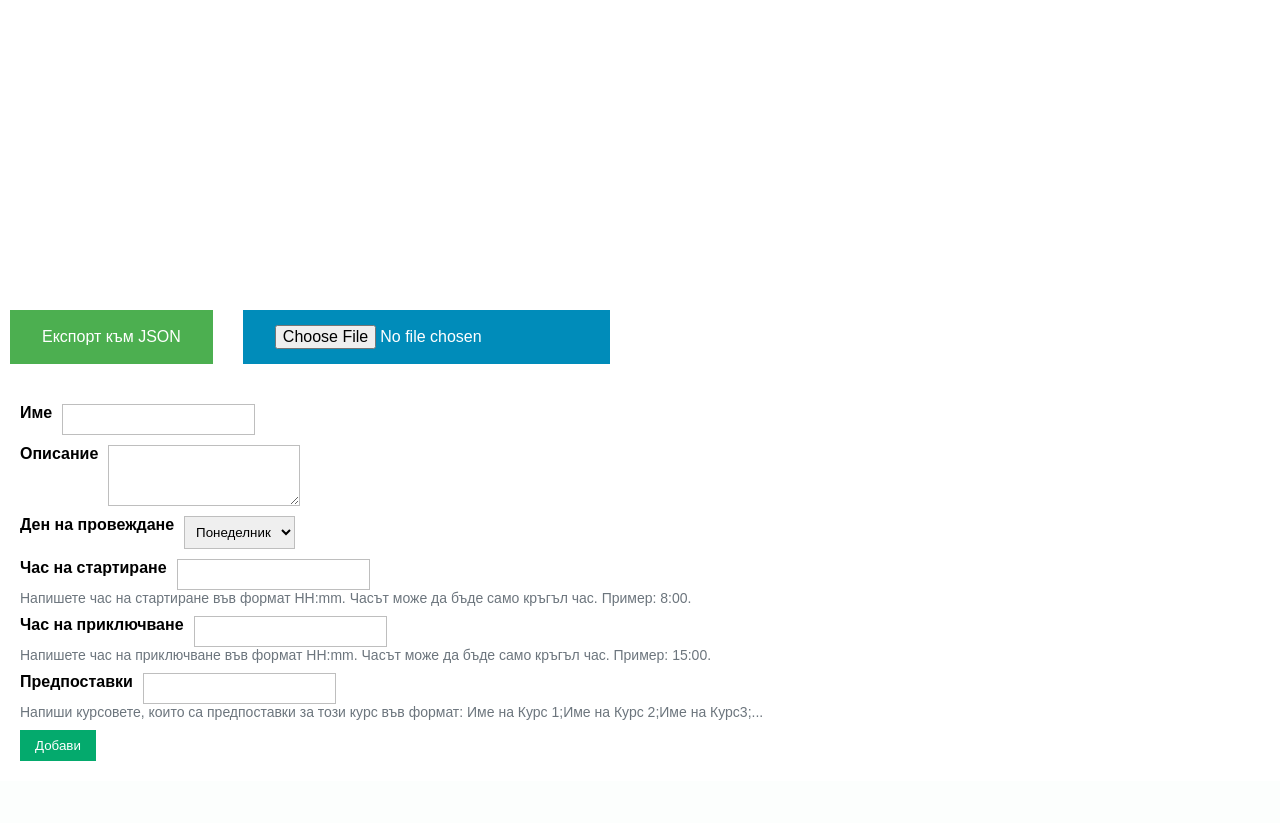
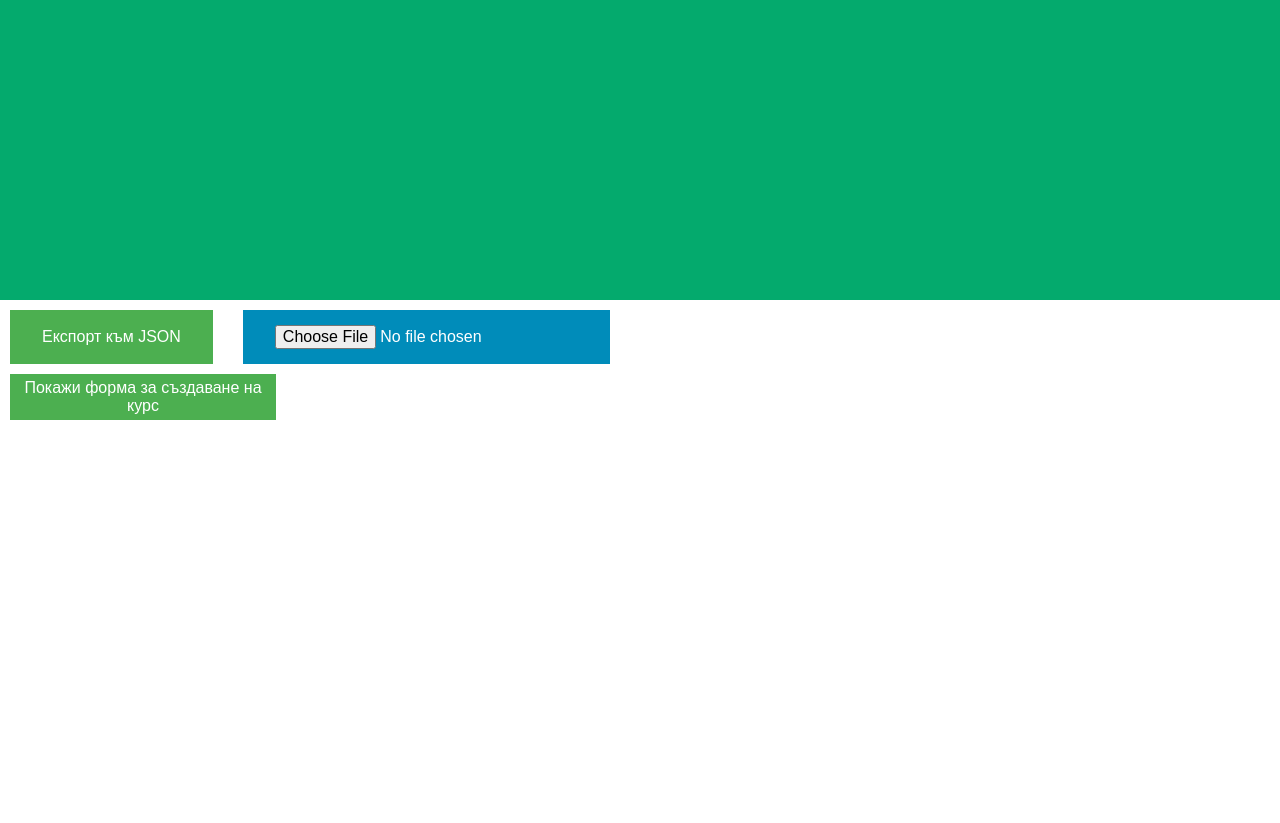
Before and after one commit to HristianIliev/Timetable, a PHP site: page / in a window 1280 px wide. Shown: the part 64-887 px from the top of the page. Before the commit the page ends 825 px from the top, so only its background shows below. Run offline with PHP 8.4, Linux system fonts and the light colour scheme; data that the repository does not hold is empty.

Commit message:
refactoring

```diff
--- a/display-timetable.css
+++ b/display-timetable.css
@@ -7,8 +7,8 @@
     grid-template-areas: ". week" "time content";
     grid-template-columns: 120px;
     grid-template-rows: 60px;
-    width: 100vw;
-    height: 100vh;
+    width: 95%;
+    height: 85vh;
 }
 
 .timetable .accent-pink-gradient {
--- a/index.html
+++ b/index.html
@@ -33,23 +33,34 @@
         <input id="file-input" type="file" name="name" class="button import-button" placeholder="Импорт от JSON"></input>
     </section>
 
+    <section class="row" id="create-course-title" type="button">
+        Покажи форма за създаване на курс
+    </section>
+
     <section class="flex-box centered">
         <form id="course-form" class="form-style">
-            <section class="input">
-                <section class="direction-row">
+            <table>
+                <tr>
+                    <td class="label">
                         <label for="titleInput">Име</label>
+                    </td>
+                    <td class="inputBox">
                         <input type="text" id="titleInput" pattern="^[А-Яа-я]+$" required>
-                </section>
-            </section>
-            <section class="input">
-                <section class="direction-row">
+                    </td>
+                </tr>
+                <tr>
+                    <td class="label">
                         <label for="descriptionInput">Описание</label>
+                    </td>
+                    <td class="inputBox">
                         <textarea id="descriptionInput" rows="3" class="field-textarea" required></textarea>
-                </section>
-            </section class="input">
-            <section class="form-item input">
-                <section class="direction-row">
+                    </td>
+                </tr>
+                <tr>
+                    <td class="label">
                         <label for="day">Ден на провеждане</label>
+                    </td>
+                    <td class="inputBox">
                         <select id="day" name="dayId" class="field-select">
                             <option value="Понеделник">Понеделник</option>
                             <option value="Вторник">Вторник</option>
@@ -57,30 +68,58 @@
                             <option value="Четвъртък">Четвъртък</option>
                             <option value="Петък">Петък</option>
                         </select>
-                </section>
-            </section>
-            <section class="input">
-                <section class="direction-row">
+                    </td>
+                </tr>
+                <tr>
+                    <td class="label">
                         <label for="startTimeInput">Час на стартиране</label>
+                    </td>
+                    <td class="inputBox">
                         <input type="text" id="startTimeInput" aria-describedby="startTimeHelp" pattern="^\w\w:00$" required>
-                </section>
+                    </td>
+                </tr>
+                <tr>
+                    <td></td>
+                    <td>
                         <section id="startTimeHelp" class="help">Напишете час на стартиране във формат HH:mm. Часът може да бъде само кръгъл час. Пример: 8:00.</section>
-            </section>
-            <section class="input">
-                <section class="direction-row">
+                    </td>
+                </tr>
+                <tr>
+                    <td class="label">
                         <label for="endTimeInput">Час на приключване</label>
+                    </td>
+                    <td class="inputBox">
                         <input type="text" id="endTimeInput" aria-describedby="endTimeHelp" pattern="^\w\w:00$" required>
-                </section>
+                    </td>
+                </tr>
+                <tr>
+                    <td></td>
+                    <td>
                         <section id="endTimeHelp" class="help">Напишете час на приключване във формат HH:mm. Часът може да бъде само кръгъл час. Пример: 15:00.</section>
-            </section>
-            <section class="input">
-                <section class="direction-row">
+                    </td>
+                </tr>
+                <tr>
+                    <td class="label">
                         <label for="dependenciesInput">Предпоставки</label>
+                    </td>
+                    <td class="inputBox">
                         <input type="text" id="dependenciesInput" aria-describedby="dependenciesHelp" pattern="^[А-Яа-я]+$" required>
-                </section>
+                    </td>
+                </tr>
+                <tr>
+                    <td></td>
+                    <td>
                         <section id="dependenciesHelp" class="help">Напиши курсовете, които са предпоставки за този курс във формат: Име на Курс 1;Име на Курс 2;Име на Курс3;... </section>
-            </section>
+                    </td>
+                </tr>
+                <tr>
+                    <td class="label">
+                    </td>
+                    <td class="inputBox">
                         <button id="submitBtn" type="submit">Добави</button>
+                    </td>
+                </tr>
+            </table>
         </form>
     </section>
 
--- a/index.js
+++ b/index.js
@@ -97,6 +97,22 @@ function addImportButtonListener() {
     });
 }
 
+function addCreateCourseButtonListener() {
+    let formElement = document.getElementById('course-form').style.visibility = 'hidden';
+    document.getElementById('create-course-title').addEventListener('click', (event) => {
+        let formElement = document.getElementById('course-form');
+        let buttonElement = document.getElementById('create-course-title');
+
+        if (formElement.style.visibility == 'hidden') {
+            buttonElement.innerHTML = 'Скрий форма за създаване на курс';
+            formElement.style.visibility = 'visible';
+        } else {
+            formElement.style.visibility = 'hidden';
+            buttonElement.innerHTML = 'Покажи форма за създаване на курс';
+        }
+    });
+}
+
 function renderCourse(course) {
     const courseId = course.id;
     const section = document.createElement('section');
@@ -131,6 +147,8 @@ function renderCourse(course) {
 
     addImportButtonListener();
 
+    addCreateCourseButtonListener();
+
     const courseForm = document.getElementById('course-form');
 
     courseForm.addEventListener('submit', (event) => {
--- a/style.css
+++ b/style.css
@@ -206,11 +206,6 @@ select {
     color: red;
 }
 
-.direction-row {
-    display: flex;
-    flex-direction: row;
-}
-
 .help {
     font-size: 14px;
     color: #6c757d!important;
@@ -221,10 +216,10 @@ select {
     display: block;
     overflow-y: hidden;
     overflow-x: auto;
-    width: 95%;
+    width: 100%;
     height: 300px;
-    margin-left: 2.5%;
     white-space: nowrap;
+    background-color: #04AA6D;
 }
 
 .display-none {
@@ -239,4 +234,26 @@ select {
 
 p#dependencyExplanation {
     padding: 10px;
+    background-color: #04AA6D;
+    font-size: large;
+    font-weight: bold;
 }
+
+td.label {
+    text-align: right;
+}
+
+section#create-course-title {
+    background-color: #4CAF50;
+    text-align: center;
+    display: block;
+    width: 20%;
+    padding: 5px;
+    cursor: pointer;
+    color: white;
+}
+
+#course-form {
+    display: block;
+    visibility: hidden;
+}
```
Also changed, not shown: dependency.js (+159 -132 lines). Lines whose indentation alone changed are shown as unchanged.
